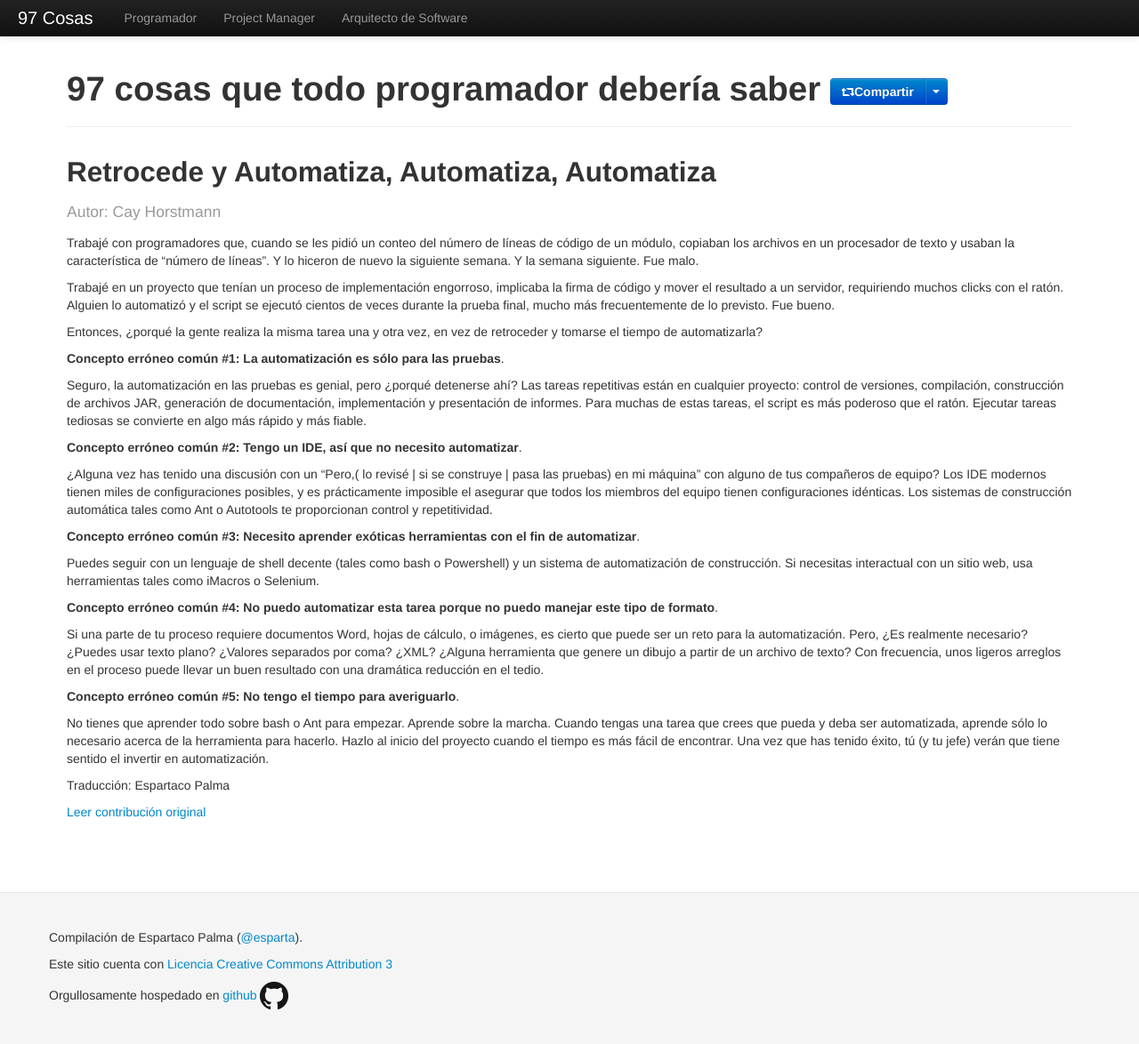
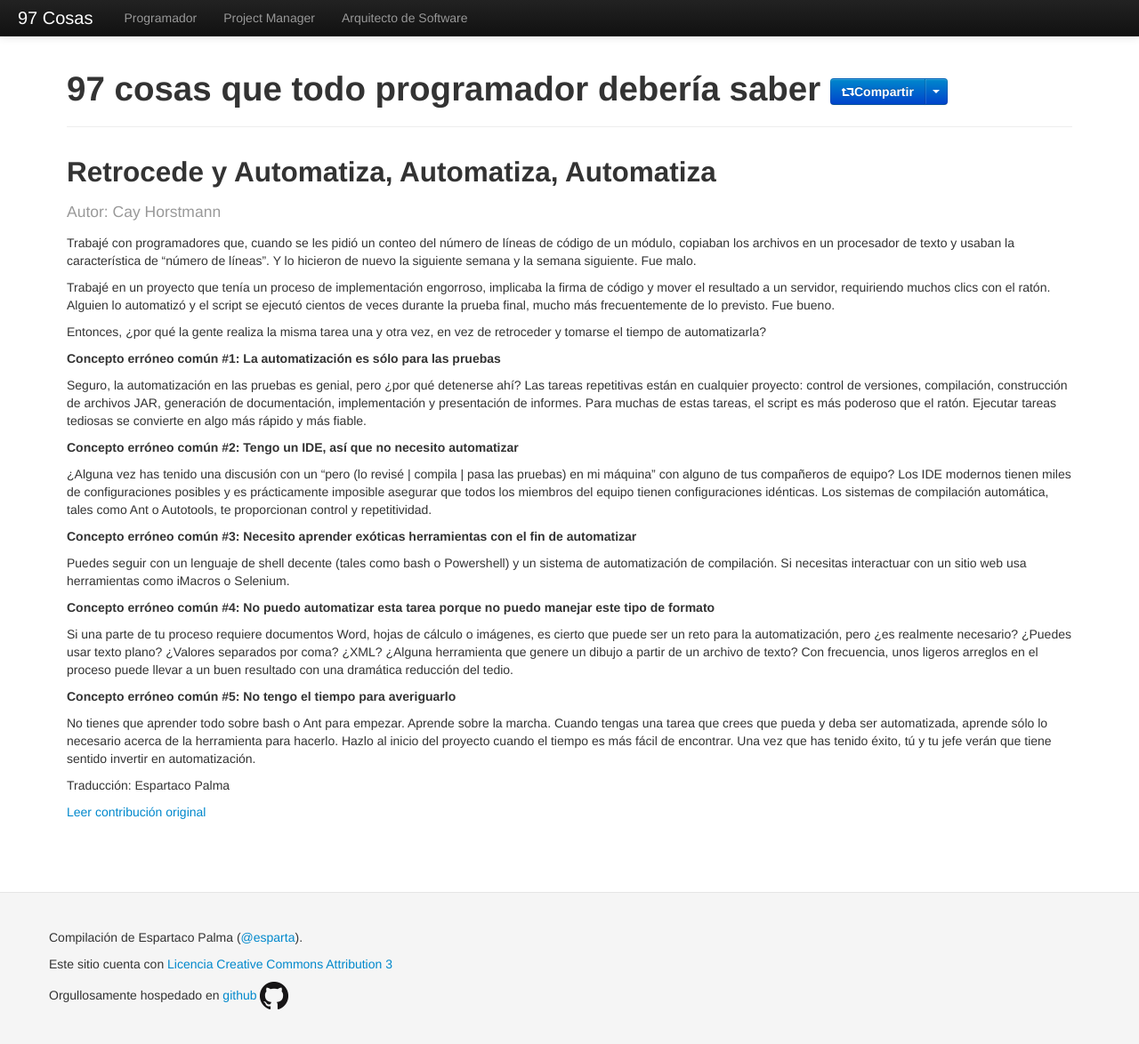
Before and after one commit to esparta/97cosas, a Jekyll site: the page built from programador/retrocede-automatiza.md, in a window 1280 px wide and 1176 px high. Shown: the whole window at 89% size. Built offline with Jekyll 4.4.1, drawn with Linux system fonts in a browser that asks for light colours; comment, search, counter and statistics services are not loaded.

Commit message:
Spelling corrections on retrocede-automatiza

```diff
--- a/programador/retrocede-automatiza.md
+++ b/programador/retrocede-automatiza.md
@@ -10,60 +10,61 @@ original: http://programmer.97things.oreilly.com/wiki/index.php/Step_Back_and_Au
 
 Trabajé con programadores que, cuando se les pidió un conteo del número
 de líneas de código de un módulo, copiaban los archivos en un procesador
-de texto y usaban la característica de "número de líneas". Y lo hiceron
-de nuevo la siguiente semana. Y la semana siguiente. Fue malo.
+de texto y usaban la característica de “número de líneas”. Y lo hicieron
+de nuevo la siguiente semana y la semana siguiente. Fue malo.
 
-Trabajé en un proyecto que tenían un proceso de implementación
-engorroso, implicaba la firma de código y  mover el resultado a un
-servidor, requiriendo muchos clicks con el ratón. Alguien lo automatizó
-y el script se ejecutó cientos de veces durante la prueba final, mucho
-más frecuentemente de lo previsto. Fue bueno.
+Trabajé en un proyecto que tenía un proceso de implementación engorroso,
+implicaba la firma de código y mover el resultado a un servidor,
+requiriendo muchos clics con el ratón. Alguien lo automatizó y el script
+se ejecutó cientos de veces durante la prueba final, mucho más
+frecuentemente de lo previsto. Fue bueno.
 
-Entonces, ¿porqué la gente realiza la misma tarea una y otra vez, en vez
-de retroceder y tomarse el tiempo de automatizarla?
+Entonces, ¿por qué la gente realiza la misma tarea una y otra vez, en
+vez de retroceder y tomarse el tiempo de automatizarla?
 
-**Concepto erróneo común #1: La automatización es sólo para las pruebas**.
+**Concepto erróneo común #1: La automatización es sólo para las
+pruebas**
 
-Seguro, la automatización en las pruebas es genial, pero ¿porqué
+Seguro, la automatización en las pruebas es genial, pero ¿por qué
 detenerse ahí? Las tareas repetitivas están en cualquier proyecto:
 control de versiones, compilación, construcción de archivos JAR,
 generación de documentación, implementación y presentación de informes.
 Para muchas de estas tareas, el script es más poderoso que el ratón.
 Ejecutar tareas tediosas se convierte en algo más rápido y más fiable.
 
-**Concepto erróneo común #2: Tengo un IDE, así que no necesito automatizar**.
+**Concepto erróneo común #2: Tengo un IDE, así que no necesito
+automatizar**
 
-¿Alguna vez has tenido una discusión con un "Pero,( lo revisé | si se
-construye | pasa las pruebas) en mi máquina" con alguno de tus
-compañeros de equipo? Los IDE modernos tienen miles de configuraciones
-posibles, y es prácticamente imposible el asegurar que todos los
-miembros del equipo tienen configuraciones idénticas. Los sistemas de
-construcción automática tales como Ant o Autotools te proporcionan
-control y repetitividad.
+¿Alguna vez has tenido una discusión con un “pero (lo revisé | compila |
+pasa las pruebas) en mi máquina” con alguno de tus compañeros de equipo?
+Los IDE modernos tienen miles de configuraciones posibles y es
+prácticamente imposible asegurar que todos los miembros del equipo
+tienen configuraciones idénticas. Los sistemas de compilación
+automática, tales como Ant o Autotools, te proporcionan control y
+repetitividad.
 
-**Concepto erróneo común #3: Necesito aprender exóticas herramientas
-con el fin de automatizar**.
+**Concepto erróneo común #3: Necesito aprender exóticas herramientas con
+el fin de automatizar**
 
 Puedes seguir con un lenguaje de shell decente (tales como bash o
-Powershell) y un sistema de automatización de construcción. Si necesitas
-interactual con un sitio web, usa herramientas tales como iMacros o
-Selenium.
+Powershell) y un sistema de automatización de compilación. Si necesitas
+interactuar con un sitio web usa herramientas como iMacros o Selenium.
 
 **Concepto erróneo común #4: No puedo automatizar esta tarea porque no
-puedo manejar este tipo de formato**.
+puedo manejar este tipo de formato**
 
-Si una parte de tu proceso requiere documentos Word, hojas de cálculo, o
-imágenes, es cierto que puede ser un reto para la automatización. Pero,
-¿Es realmente necesario? ¿Puedes usar texto plano? ¿Valores separados
+Si una parte de tu proceso requiere documentos Word, hojas de cálculo o
+imágenes, es cierto que puede ser un reto para la automatización, pero
+¿es realmente necesario? ¿Puedes usar texto plano? ¿Valores separados
 por coma? ¿XML? ¿Alguna herramienta que genere un dibujo a partir de un
 archivo de texto? Con frecuencia, unos ligeros arreglos en el proceso
-puede llevar un buen resultado con una dramática reducción en el tedio.
+puede llevar a un buen resultado con una dramática reducción del tedio.
 
-**Concepto erróneo común #5: No tengo el tiempo para averiguarlo**.
+**Concepto erróneo común #5: No tengo el tiempo para averiguarlo**
 
 No tienes que aprender todo sobre bash o Ant para empezar. Aprende sobre
 la marcha. Cuando tengas una tarea que crees que pueda y deba ser
 automatizada, aprende sólo lo necesario acerca de la herramienta para
 hacerlo. Hazlo al inicio del proyecto cuando el tiempo es más fácil de
-encontrar. Una vez que has tenido éxito, tú (y tu jefe) verán que tiene
-sentido el invertir en automatización.
+encontrar. Una vez que has tenido éxito, tú y tu jefe verán que tiene
+sentido invertir en automatización.
```
